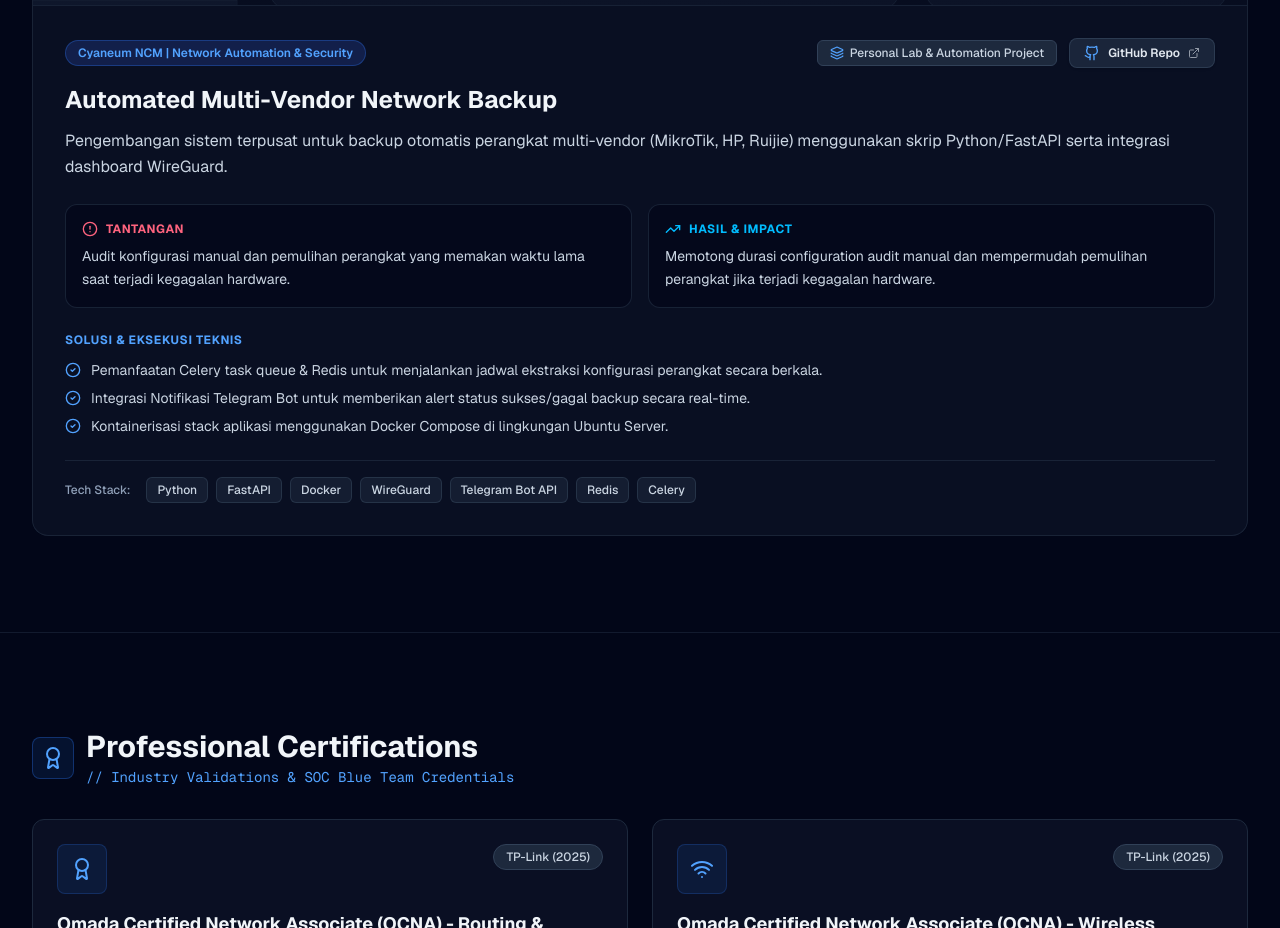
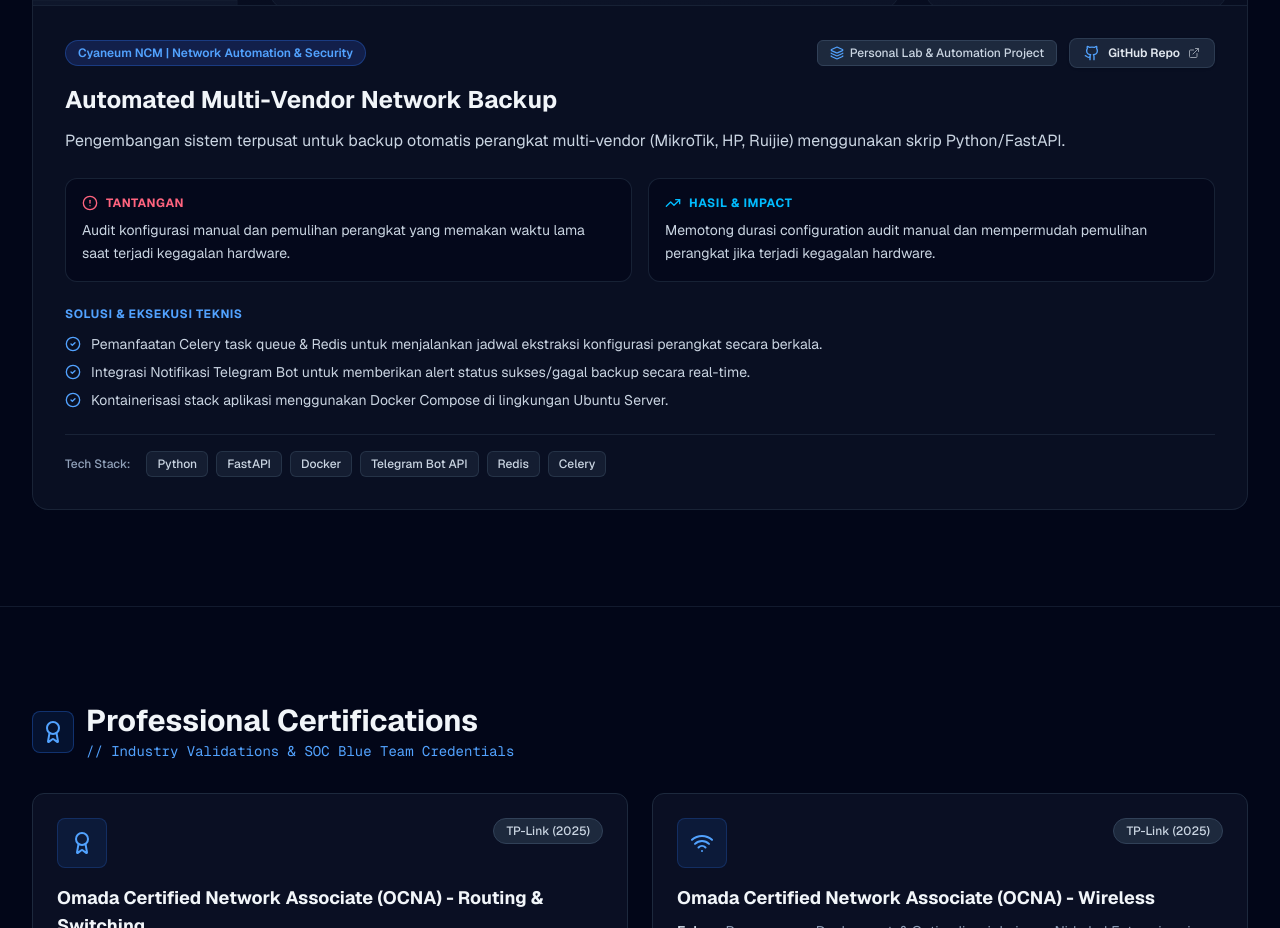
Before and after one commit to Rzkyads/My_Portofolio, a Next.js app: page / in a window 1280 px wide. Shown: the part 3340-4268 px from the top of the page. Built offline with nearby package versions, Linux system fonts and the light colour scheme.

Commit message:
fix: update Cyaneum NCM description and remove WireGuard from tech stack

```diff
--- a/src/data/portfolio.ts
+++ b/src/data/portfolio.ts
@@ -126,15 +126,15 @@ export const projects = [
     company: "Cyaneum NCM",
     category: "Network Automation & Security",
     type: "Personal Lab & Automation Project",
-    description: "Pengembangan sistem terpusat untuk backup otomatis perangkat multi-vendor (MikroTik, HP, Ruijie) menggunakan skrip Python/FastAPI serta integrasi dashboard WireGuard.",
+    description: "Pengembangan sistem terpusat untuk backup otomatis perangkat multi-vendor (MikroTik, HP, Ruijie) menggunakan skrip Python/FastAPI.",
     challenge: "Audit konfigurasi manual dan pemulihan perangkat yang memakan waktu lama saat terjadi kegagalan hardware.",
     impact: "Memotong durasi configuration audit manual dan mempermudah pemulihan perangkat jika terjadi kegagalan hardware.",
     solutions: [
       "Pemanfaatan Celery task queue & Redis untuk menjalankan jadwal ekstraksi konfigurasi perangkat secara berkala.",
       "Integrasi Notifikasi Telegram Bot untuk memberikan alert status sukses/gagal backup secara real-time.",
-      "Kontainerisasi stack aplikasi menggunakan Docker Compose di lingkungan Ubuntu Server."
+      "Kontainerisasi stack aplikasi menggunakan Docker Compose di lingkungan Ubuntu Server.",
     ],
-    techStack: ["Python", "FastAPI", "Docker", "WireGuard", "Telegram Bot API", "Redis", "Celery"],
+    techStack: ["Python", "FastAPI", "Docker", "Telegram Bot API", "Redis", "Celery"],
     github: "https://github.com/Rzkyads/NCM-Network-Configuration-Management-.git",
     image: "/projects/cyaneum-ncm.png"
   }
```
